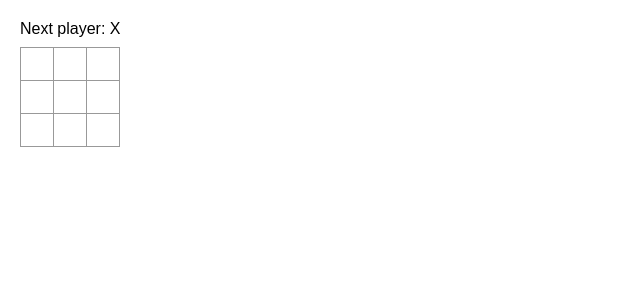
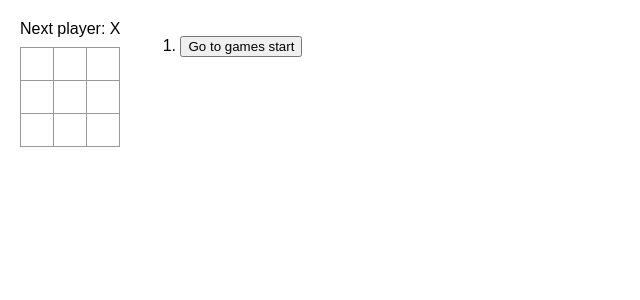
Before and after one commit to miomirparipovic/tutorial-tic-tac-toe-react-dev, a React (Vite) app: page / in a window 1280 px wide. Shown: the top 300 px of the page, without its empty margins (0-640 px from the left). Built offline with nearby package versions, Linux system fonts and the light colour scheme.

Commit message:
Add show history without jump

```diff
--- a/src/App.jsx
+++ b/src/App.jsx
@@ -67,13 +67,32 @@
     setXIsNext(!xIsNext);
   }
 
+  function jumpTo(nextMove) {
+    // TODO
+  }
+
+  const moves = history.map((squares, move) => {
+    let description;
+    if (move > 0) {
+      description = "Go to move #" + move;
+    } else {
+      description = "Go to games start";
+    }
+
+    return (
+      <li key={move}>
+        <button onClick={() => jumpTo(move)}>{description}</button>
+      </li>
+    );
+  });
+
   return (
     <div className="game">
       <div className="game-board">
         <Board xIsNext={xIsNext} squares={currentSquares} onPlay={handlePlay} />
       </div>
       <div className="game-info">
-        <ol>{/*TODO*/}</ol>
+        <ol>{moves}</ol>
       </div>
     </div>
   );
```
